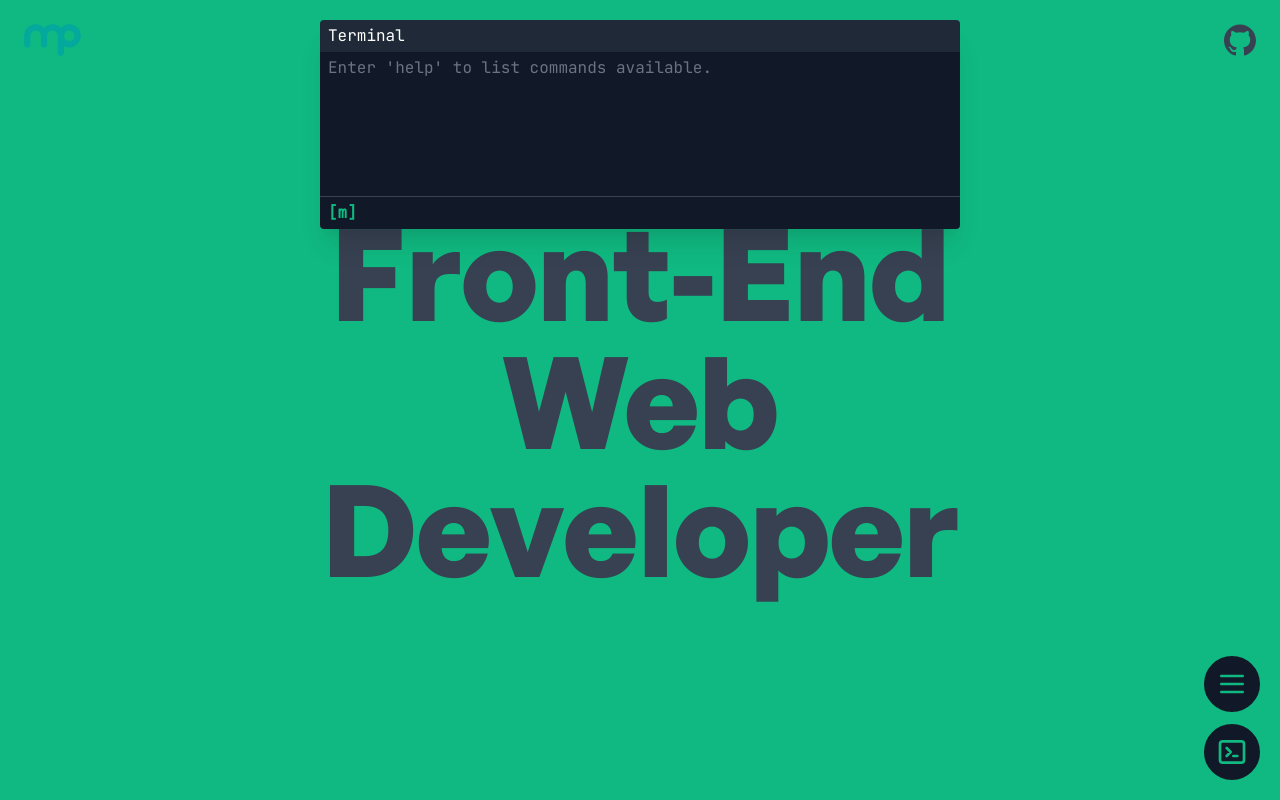
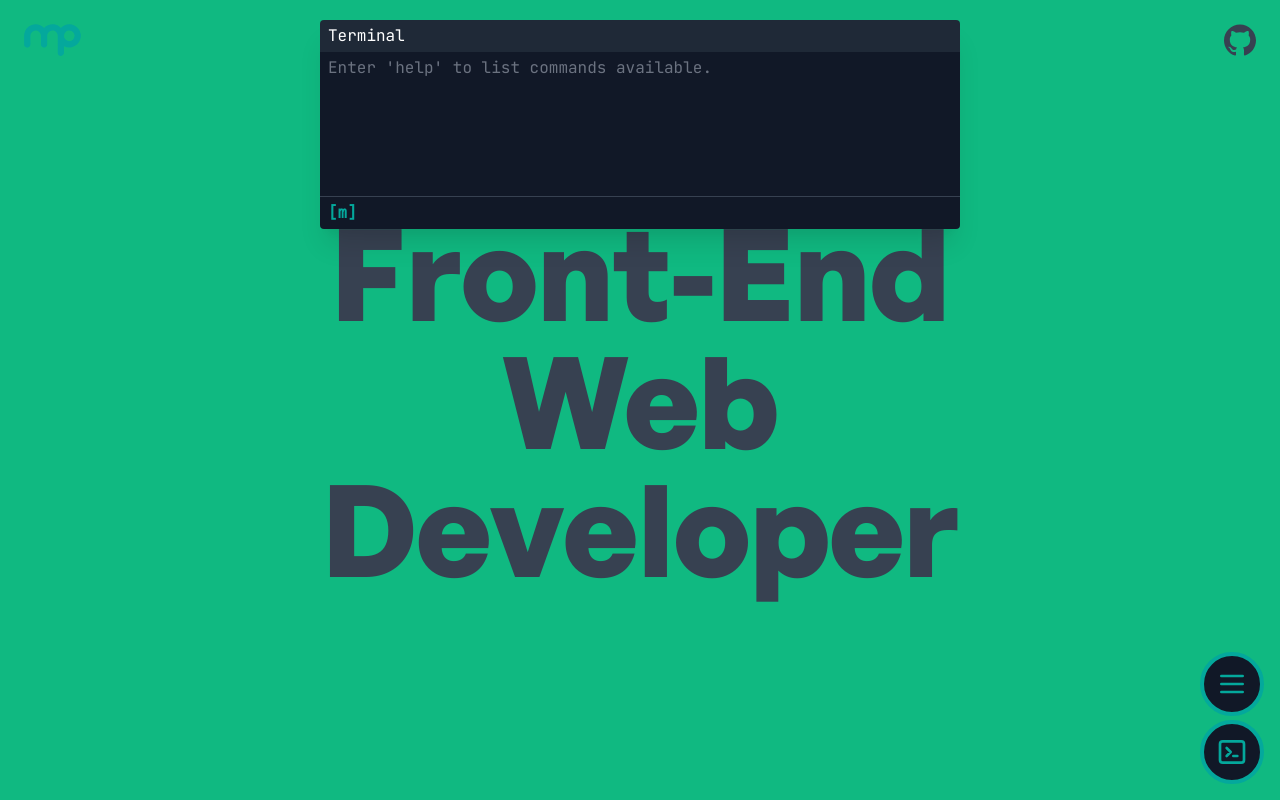
Before and after one commit to iamthismarvin/marvin.dev-v2, a Vue app: page / in a window 1280 px wide. Both pictures are taken after a click on the button 1232 px from the left and 752 px from the top of the page. Shown: the top 800 px of the page. Built offline with nearby package versions, Linux system fonts and the light colour scheme.

Commit message:
NEW: Add custom Tailwind [brand-green] color.

```diff
--- a/src/components/Button.vue
+++ b/src/components/Button.vue
@@ -1,6 +1,6 @@
 <template>
   <button
-    class="bg-gray-900 hover:bg-gray-800 border-4 border-green-500 mt-1 p-3 rounded-full text-green-500 transition-all"
+    class="bg-gray-900 hover:bg-gray-800 border-4 border-brand-green mt-1 p-3 rounded-full text-brand-green transition-all"
     @click="action"
   >
     <svg
--- a/src/components/Terminal/Terminal.vue
+++ b/src/components/Terminal/Terminal.vue
@@ -10,7 +10,7 @@
     </div>
     <div class="bg-gray-900 border-gray-700 border-t py-1 px-2 rounded-b">
       <div class="flex">
-        <p class="mr-2 font-bold text-green-500">[m]</p>
+        <p class="mr-2 font-bold text-brand-green">[m]</p>
         <form class="w-full" @submit.prevent="parseCommand">
           <input
             class="terminal__cursor bg-transparent w-full"
--- a/tailwind.config.js
+++ b/tailwind.config.js
@@ -1,5 +1,10 @@
 module.exports = {
   theme: {
+    extend: {
+      colors: {
+        'brand-green': '#04a89c',
+      },
+    },
     fontFamily: {
       body: ['JetBrains Mono', 'sans'],
       heading: ['GeneralSans', 'sans'],
```
